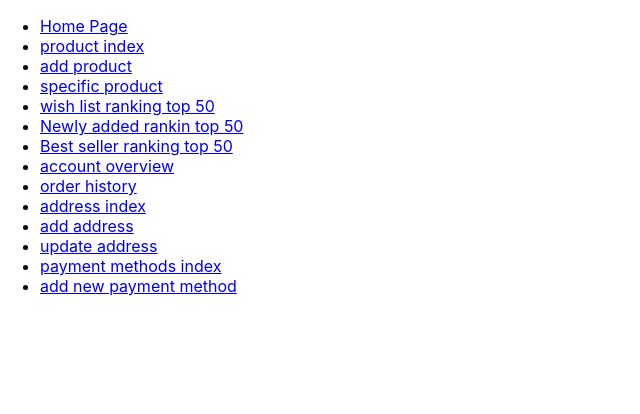
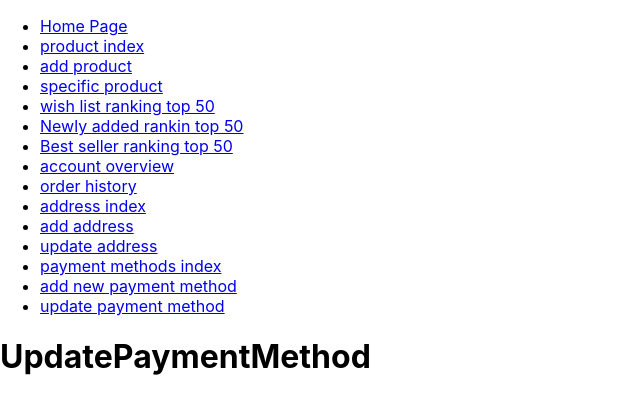
Before and after one commit to XX989tmx/amazon_clone_clientside, a React (Create React App) app: page /account/your-payments/payment-methods/update in a window 1280 px wide. Shown: the top 414 px of the page, without its empty margins (0-640 px from the left). Built offline with nearby package versions, Linux system fonts and the light colour scheme.

Commit message:
adds update payment

```diff
--- a/src/App.js
+++ b/src/App.js
@@ -21,6 +21,7 @@ import NewAddress from "./accounts/addresses/pages/NewAddress";
 import UpdateAddress from "./accounts/addresses/pages/UpdateAddress";
 import PaymentMethods from "./accounts/payments/payment-methods/pages/PaymentMethods";
 import NewPaymentMethod from "./accounts/payments/payment-methods/pages/NewPaymentMethod";
+import UpdatePaymentMethod from "./accounts/payments/payment-methods/pages/UpdatePaymentMethod";
 
 function App() {
   let routes;
@@ -115,6 +116,9 @@ function App() {
       <Route path="/account/your-payments/payment-methods/new" exact>
         <NewPaymentMethod />
       </Route>
+      <Route path="/account/your-payments/payment-methods/update" exact>
+        <UpdatePaymentMethod />
+      </Route>
     </Switch>
   );
 
@@ -180,6 +184,11 @@ function App() {
                   add new payment method
                 </Link>
               </li>
+              <li>
+                <Link to={"/account/your-payments/payment-methods/update"}>
+                  update payment method
+                </Link>
+              </li>
             </ul>
           </nav>
         </div>
--- /dev/null
+++ b/src/accounts/payments/payment-methods/pages/UpdatePaymentMethod.js
@@ -0,0 +1,11 @@
+import React from 'react';
+
+const UpdatePaymentMethod = () => {
+    return (
+      <div>
+        <h1>UpdatePaymentMethod</h1>
+      </div>
+    );
+}
+
+export default UpdatePaymentMethod;
```
